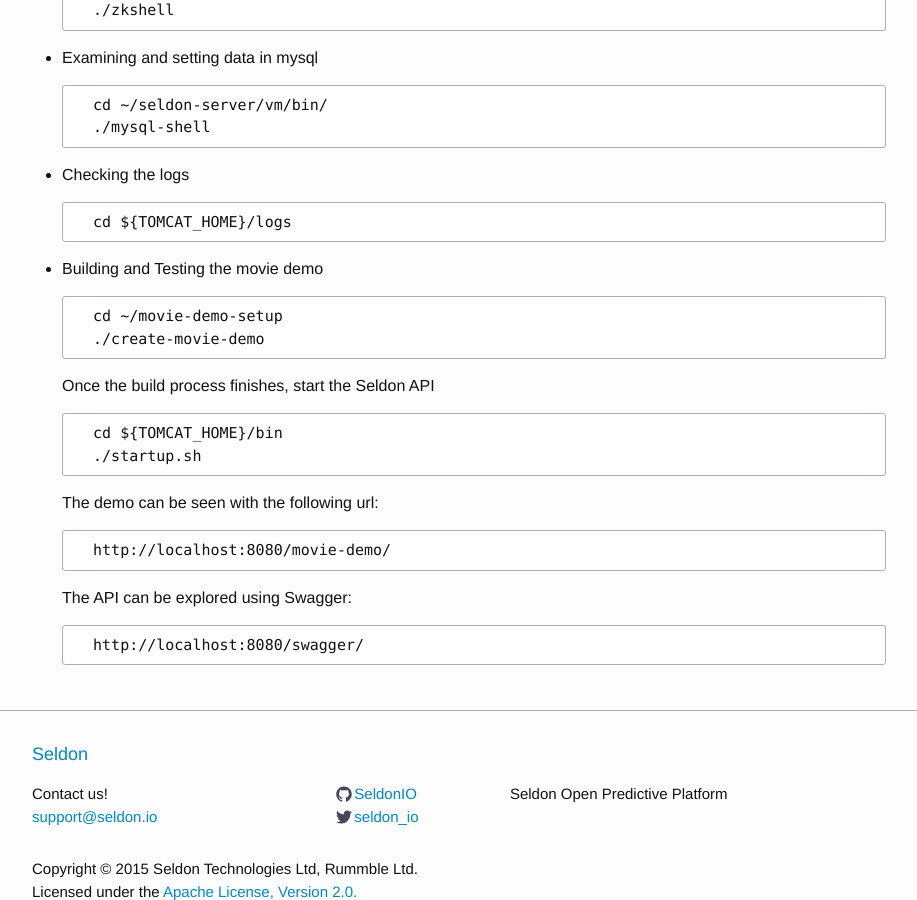
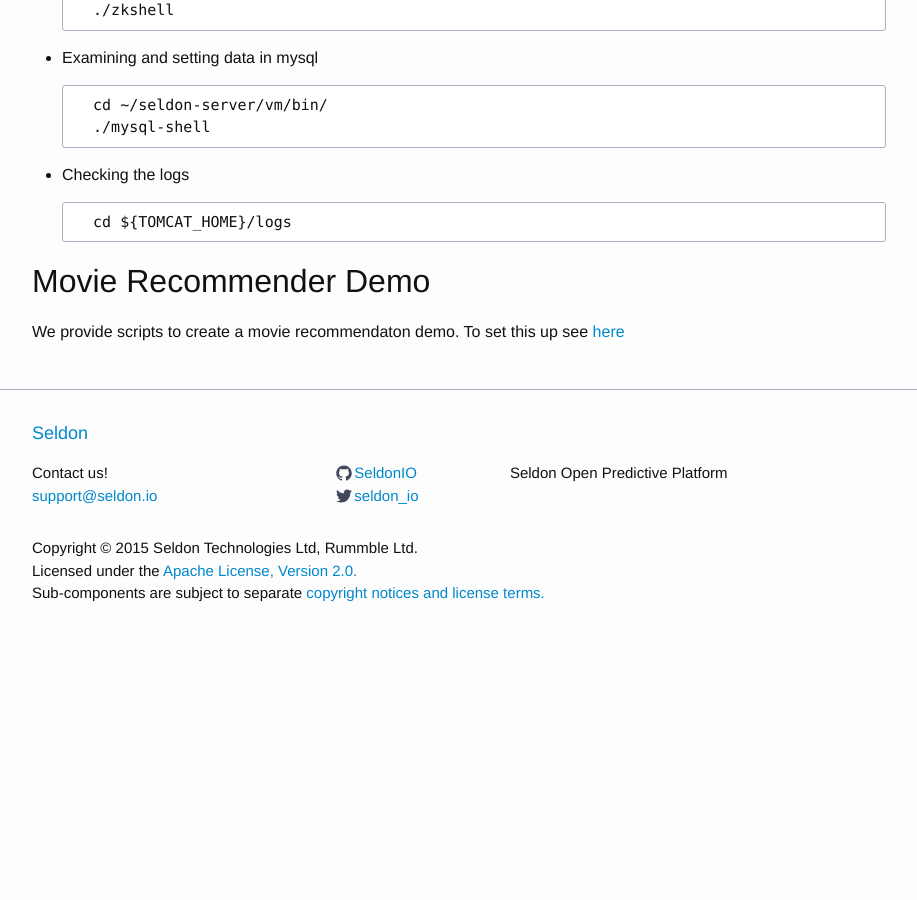
Before and after one commit to SeldonIO/seldonio.github.com, a Jekyll site: the page built from vm-usage.md, in a window 1280 px wide and 900 px high, scrolled down 908 px. Shown: the whole window, without its empty margins (181-1098 px from the left). Built offline with Jekyll 4.4.1, drawn with Linux system fonts in a browser that asks for light colours; after the commit the page ends 1573 px from its top, so only the background shows below that; grey boxes are pictures that could not be loaded.

Commit message:
link to movie demo

```diff
--- a/vm-usage.md
+++ b/vm-usage.md
@@ -49,21 +49,5 @@ The Seldon Virtual Machines (both Vagrant and AMI) provide the components and fu
 
         cd ${TOMCAT_HOME}/logs
 
-* Building and Testing the movie demo
-
-        cd ~/movie-demo-setup
-        ./create-movie-demo
-
-    Once the build process finishes, start the Seldon API
-
-        cd ${TOMCAT_HOME}/bin
-        ./startup.sh
-
-    The demo can be seen with the following url:
-
-        http://localhost:8080/movie-demo/
-
-
-    The API can be explored using Swagger:
-
-        http://localhost:8080/swagger/
+# Movie Recommender Demo
+We provide scripts to create a movie recommendaton demo. To set this up see [here](movie-recommender-demo.html)
```
